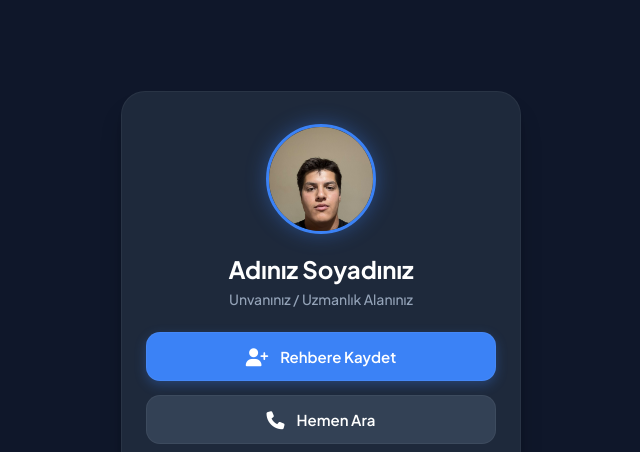
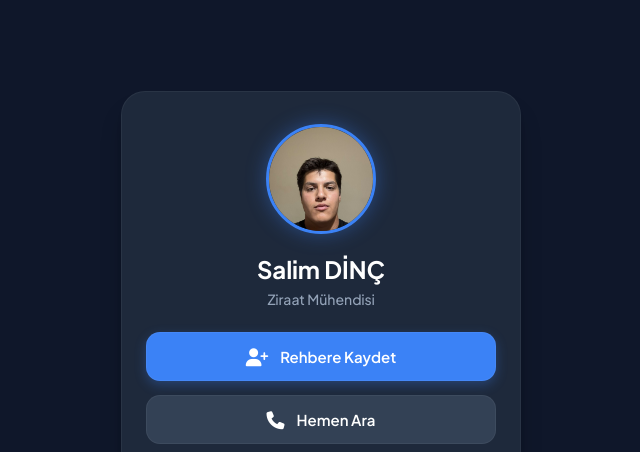
Before and after one commit to salimdinc/dijital-kartvizit, a plain HTML site: page index.html in a window 1280 px wide. Shown: the top 452 px of the page, without its empty margins (319-959 px from the left). Drawn offline with Linux system fonts and the light colour scheme.

Commit message:
Restore and update index.html content

```diff
--- a/index.html
+++ b/index.html
@@ -133,8 +133,8 @@
             <img src="foto.jpg" alt="Salim DİNÇ" class="profile-img">
         </div>
 
-        <div class="name">Adınız Soyadınız</div>
-        <div class="title">Unvanınız / Uzmanlık Alanınız</div>
+        <div class="name">Salim DİNÇ</div>
+        <div class="title">Ziraat Mühendisi</div>
 
         <div class="links-container">
             <!-- Rehbere Kaydet Butonu -->
```
